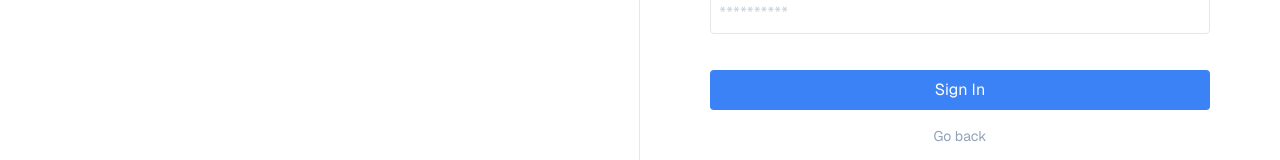
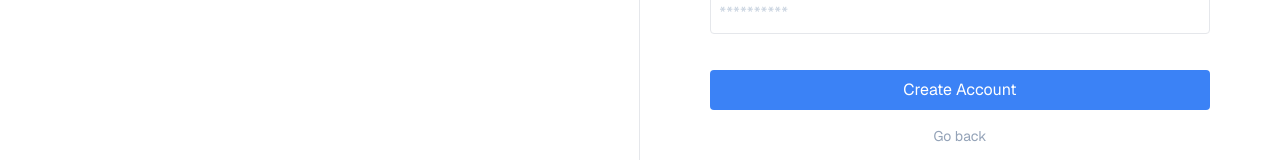
Before and after one commit to pstevovski/QuillHub-old, a Next.js app: page /auth/register in a window 1280 px wide. Shown: the part 573-733 px from the top of the page. Built offline with nearby package versions, Linux system fonts and the light colour scheme.

Commit message:
Corrected text on register form button

```diff
--- a/src/app/auth/components/RegisterForm.tsx
+++ b/src/app/auth/components/RegisterForm.tsx
@@ -65,7 +65,7 @@ function RegisterForm() {
         type="submit"
         className="w-full p-2 rounded mt-4 mb-4 bg-blue-500 text-white hover:bg-blue-600 duration-200"
       >
-        {isSubmitting ? "Signing In..." : "Sign In"}
+        {isSubmitting ? "Creating Account..." : "Create Account"}
       </button>
 
       <div className="flex justify-center content-center">
```
